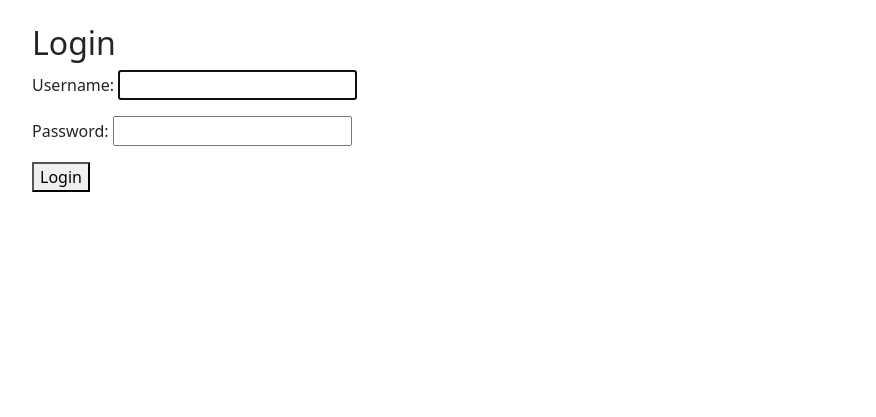
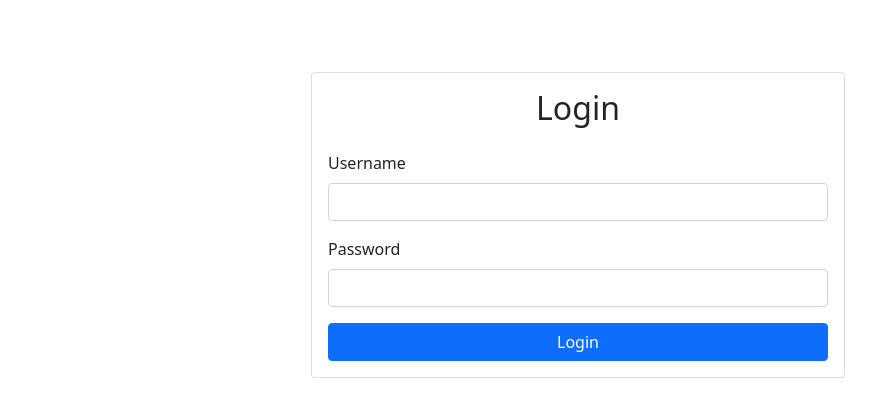
Before and after one commit to profzeller/TextAnalyzer, a Django app: page /login/ in a window 1280 px wide. Shown: the part 56-473 px from the top of the page, without its empty margins (62-938 px from the left). Run offline with Django 4.2, Linux system fonts and the light colour scheme; parts of the project's set-up code (start-up, migrations or seed data) failed here and were passed over.

Commit message:
Fixed login.

```diff
--- a/submission/templates/submission/login.html
+++ b/submission/templates/submission/login.html
@@ -3,12 +3,29 @@
 {% block title %}Login{% endblock %}
 
 {% block content %}
-    <div class="container mt-4">
-        <h2>Login</h2>
-        <form method="post">
-            {% csrf_token %}
-            {{ form.as_p }}
-            <button type="submit">Login</button>
-        </form>
+    <div class="container">
+        <div class="row justify-content-center">
+            <div class="col-md-6">
+                <div class="card mt-5">
+                    <div class="card-body">
+                        <h2 class="card-title text-center mb-4">Login</h2>
+                        <form action="{% url 'login' %}" method="post">
+                            {% csrf_token %}
+                            <div class="mb-3">
+                                <label for="username" class="form-label">Username</label>
+                                <input type="text" class="form-control" id="username" name="username" required>
+                            </div>
+                            <div class="mb-3">
+                                <label for="password" class="form-label">Password</label>
+                                <input type="password" class="form-control" id="password" name="password" required>
+                            </div>
+                            <div class="d-grid gap-2">
+                                <button type="submit" class="btn btn-primary">Login</button>
+                            </div>
+                        </form>
+                    </div>
+                </div>
+            </div>
+        </div>
     </div>
 {% endblock %}
```
Also changed, not shown: submission/templates/submission/submission_detail.html (+6 -4 lines).
